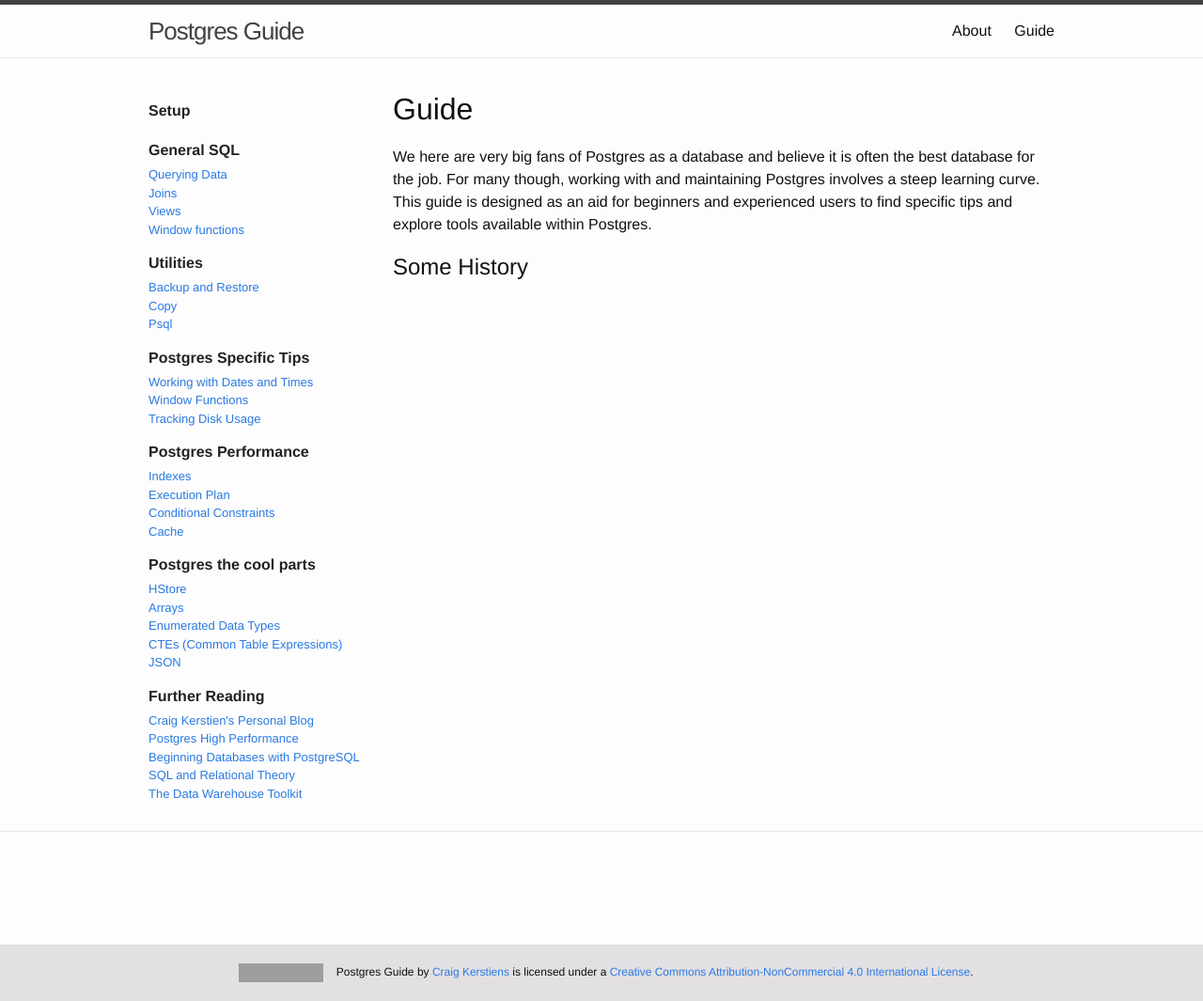
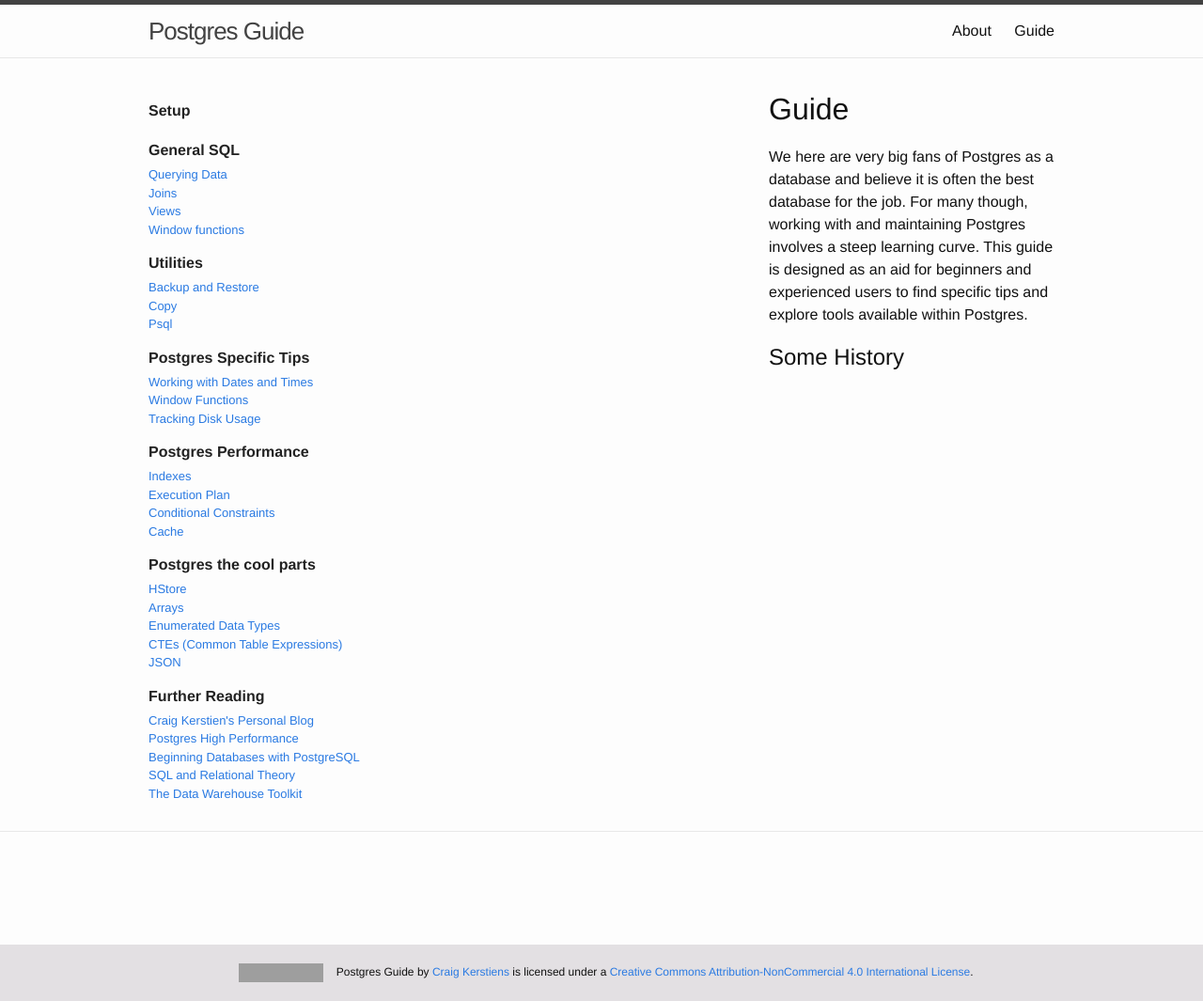
Before and after one commit to shashukla85/lg_debug_tmp, a Jekyll site: the page built from index.md, in a window 1280 px wide. Shown: the whole page at 94% size. Built offline with Jekyll 4.4.1, drawn with Linux system fonts in a browser that asks for light colours; Markdown is read by kramdown in place of the engine named in the settings; our own code applies the rules of GitHub Pages for plain Markdown files; grey boxes are pictures that could not be loaded.

Commit message:
Update _layout.scss

```diff
--- a/_sass/_layout.scss
+++ b/_sass/_layout.scss
@@ -219,7 +219,7 @@
 
 .post {
   width: 100%;
-  max-width: calc(100% - 260px);
+  max-width: calc(100% - 660px);
   float: right;
   @include media-query($on-laptop) {
     max-width: calc(100% - 30px);
```
